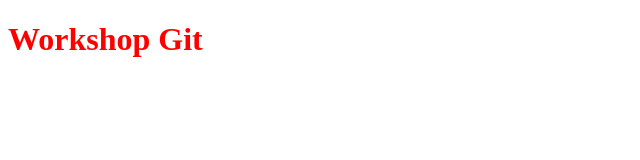
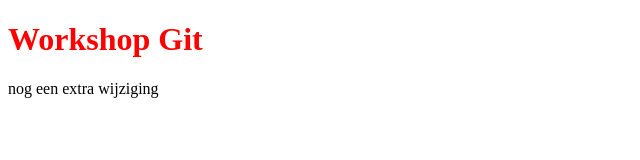
Before and after one commit to SSI90/git-workshop, a plain HTML site: page index.html in a window 1280 px wide. Shown: the whole page, without its empty margins (0-640 px from the left). Drawn offline with Linux system fonts and the light colour scheme.

Commit message:
Een paragraaf toegevoegd

```diff
--- a/index.html
+++ b/index.html
@@ -8,5 +8,6 @@
 </head>
 <body>
 <h1>Workshop Git</h1>
+<p>nog een extra wijziging</p>
 </body>
 </html>
```
